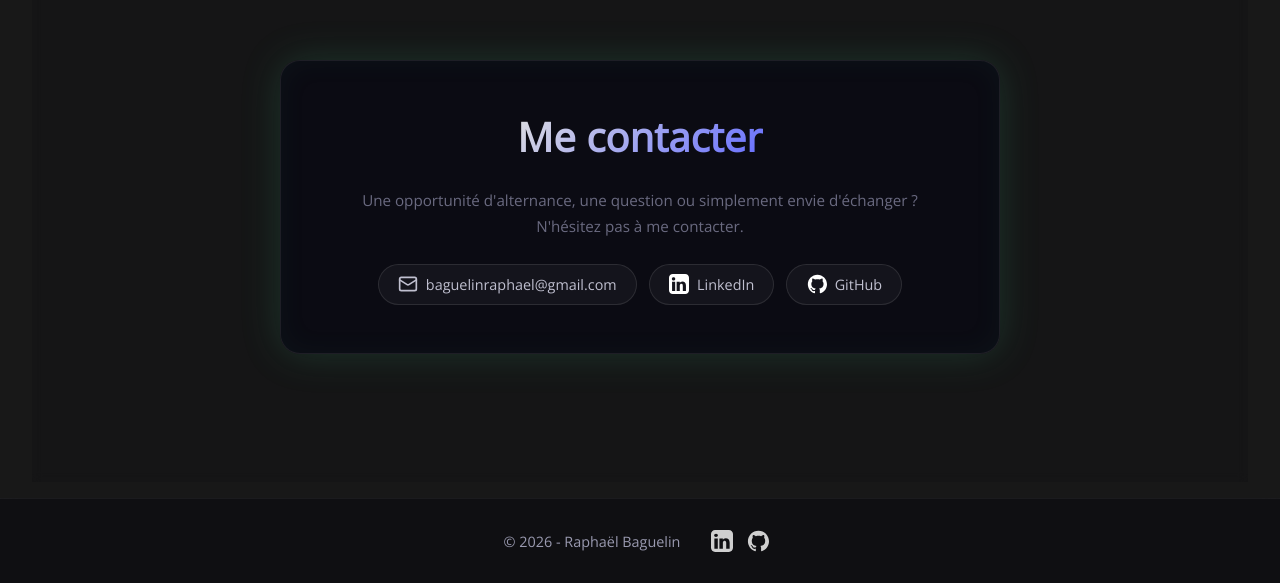
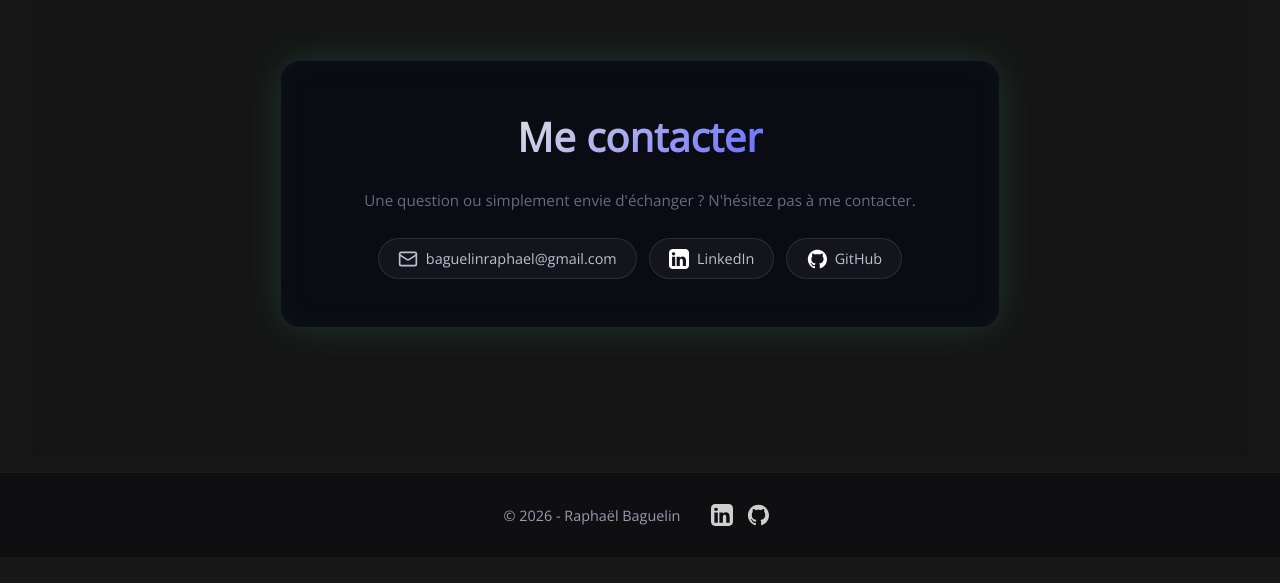
Before and after one commit to raphbag/raphbag.github.io, a Vue app: page / in a window 1280 px wide. Shown: the part 2140-2723 px from the top of the page. After the commit the page ends 2697 px from the top, so only its background shows below. Built offline with nearby package versions, Linux system fonts and the light colour scheme; no server answers.

Commit message:
feat: change contact sentence

```diff
--- a/src/views/HomeView.vue
+++ b/src/views/HomeView.vue
@@ -211,8 +211,7 @@ const competences = [
       <div class="contact__card">
         <h2 id="contact-title" class="section-title">Me contacter</h2>
         <p class="contact__intro">
-          Une opportunité d'alternance, une question ou simplement envie d'échanger ? N'hésitez pas
-          à me contacter.
+          Une question ou simplement envie d'échanger ? N'hésitez pas à me contacter.
         </p>
         <div class="contact__links">
           <a
```
